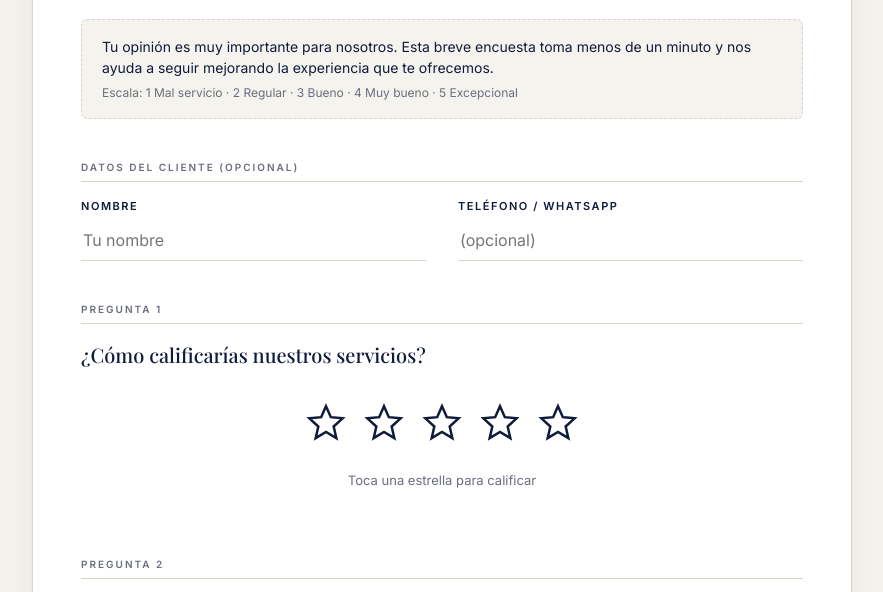
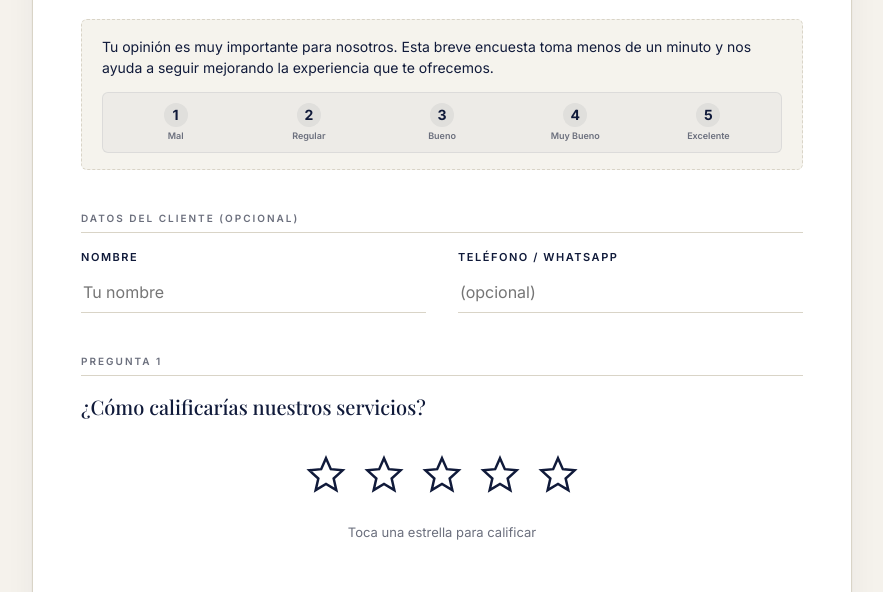
Before and after one commit to alonzo010264/Satisfaccion-al-cliente, a plain HTML site: page index.html in a window 1280 px wide. Shown: the part 203-795 px from the top of the page, without its empty margins (198-1081 px from the left). Drawn offline with nearby package versions, Linux system fonts and the light colour scheme.

Commit message:
Corregir estiramiento del logo en movil y agregar leyenda de escala ordenada y en linea recta

```diff
--- a/index.html
+++ b/index.html
@@ -27,8 +27,14 @@
           <p>
             Tu opinión es muy importante para nosotros. Esta breve encuesta toma menos de un minuto
             y nos ayuda a seguir mejorando la experiencia que te ofrecemos.
-            <span class="scale">Escala: 1 Mal servicio · 2 Regular · 3 Bueno · 4 Muy bueno · 5 Excepcional</span>
           </p>
+          <div class="scale-legend">
+            <div class="scale-item"><strong>1</strong><span>Mal</span></div>
+            <div class="scale-item"><strong>2</strong><span>Regular</span></div>
+            <div class="scale-item"><strong>3</strong><span>Bueno</span></div>
+            <div class="scale-item"><strong>4</strong><span>Muy Bueno</span></div>
+            <div class="scale-item"><strong>5</strong><span>Excelente</span></div>
+          </div>
         </div>
 
         <!-- Fecha automática oculta -->
--- a/styles.css
+++ b/styles.css
@@ -48,7 +48,18 @@ main { min-height: 100vh; padding: 40px 16px; }
   .header { flex-direction: row; align-items: flex-start; justify-content: space-between; }
   .header-right { text-align: right; }
 }
-.header img { height: 64px; width: auto; }
+.header img {
+  height: 80px !important;
+  width: auto !important;
+  max-width: 100%;
+  object-fit: contain;
+  align-self: center;
+}
+@media (min-width: 640px) {
+  .header img {
+    align-self: flex-start;
+  }
+}
 .header h1 {
   font-family: 'Playfair Display', serif;
   font-size: 30px; font-weight: 600; margin: 0; color: var(--ink);
@@ -68,6 +79,42 @@ main { min-height: 100vh; padding: 40px 16px; }
 }
 .intro p { margin: 0; font-size: 14px; color: var(--ink); }
 .intro .scale { display: block; margin-top: 6px; font-size: 12px; color: var(--muted); }
+
+/* Scale Legend Layout */
+.scale-legend {
+  display: flex;
+  justify-content: space-between;
+  gap: 4px;
+  margin-top: 14px;
+  background: rgba(16, 26, 58, 0.03);
+  padding: 10px 8px;
+  border-radius: 6px;
+  border: 1px solid rgba(16, 26, 58, 0.08);
+}
+.scale-item {
+  display: flex;
+  flex-direction: column;
+  align-items: center;
+  text-align: center;
+  flex: 1;
+}
+.scale-item span {
+  font-size: 9px;
+  color: var(--muted);
+  font-weight: 600;
+  margin-top: 2px;
+}
+.scale-item strong {
+  color: var(--ink);
+  font-size: 14px;
+  background: rgba(16, 26, 58, 0.06);
+  width: 24px;
+  height: 24px;
+  display: flex;
+  align-items: center;
+  justify-content: center;
+  border-radius: 50%;
+}
 
 /* Section */
 .section { margin-top: 34px; }
```
